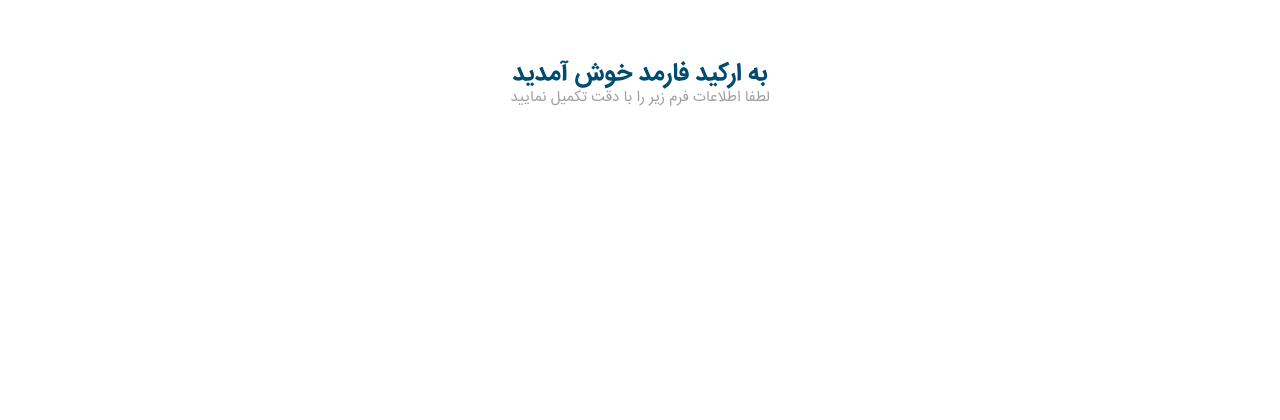
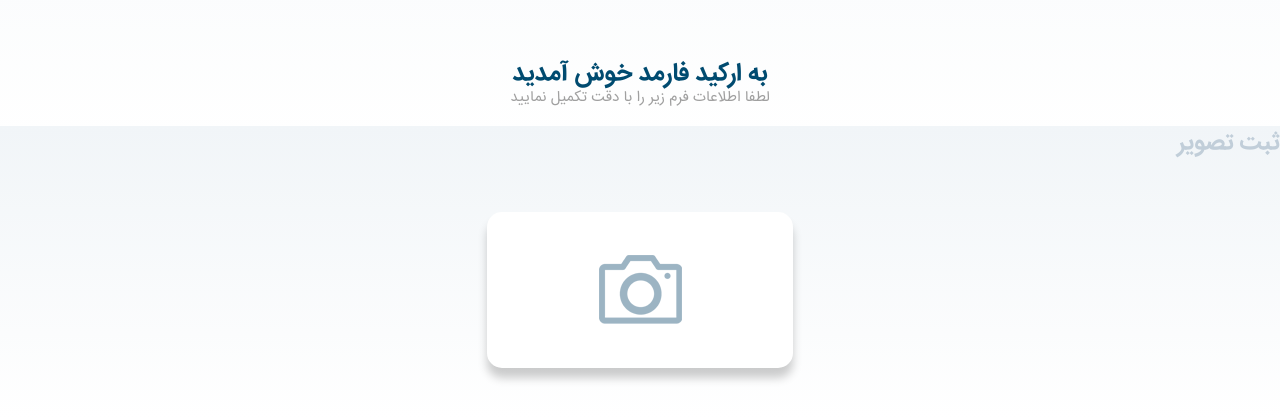
Before and after one commit to mistrs2p/orkidify_hr, a Vue app: page / in a window 1280 px wide. Shown: the part 366-786 px from the top of the page. Built offline with nearby package versions, Linux system fonts and the light colour scheme.

Commit message:
addPhoto Section Completed

```diff
--- a/src/App.vue
+++ b/src/App.vue
@@ -19,6 +19,11 @@
         </v-col>
       </v-row>
       <v-form>
+        <v-row class="addPhoto">
+          <h2>ثبت تصویر</h2>
+          <canvas id="canvas"></canvas>
+
+        </v-row>
 
       </v-form>
     </v-container>
@@ -44,15 +49,38 @@ export default {
   @import './assets/style/fontface.css';
   .topImg * {
     padding: 0;
+    margin: 0
   }
   h1 {
     color: #004b70;
     font-size: 25px;
     line-height: 1;
   }
+  h2 {
+    color: #c1ced9;
+    margin: 0px 15px;
+  }
   .welcomeText {
     color: #a0a0a0;
     font-size: 15px;
     margin-bottom: 40px;
   }
+  .row {
+    background: linear-gradient(180deg, #f1f5f8 0%, #ffffff 100%);
+    overflow: hidden;
+  }
+
+  #canvas {
+    border-radius: 15px;
+    box-shadow: rgb(0 0 0 / 20%) 0px 10px 10px;
+    border: solid 3px white;
+    margin: 50px auto;
+    display: block;
+    background: white url(./assets/Img/Photo_Icon.png) center center no-repeat;
+    cursor: pointer;
+  }
+
+  .addPhoto {
+    flex-direction: column
+  }
 </style>
```
